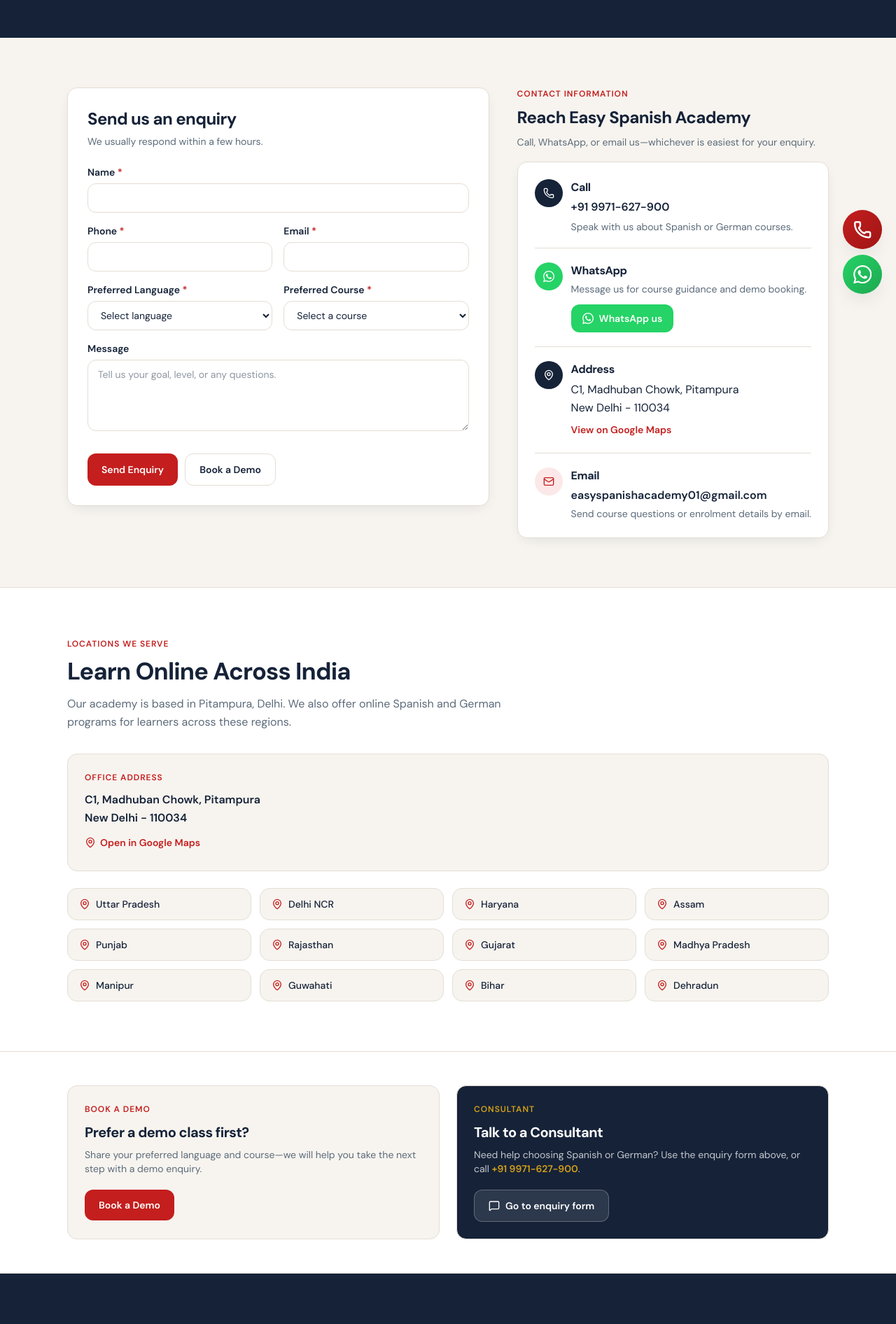
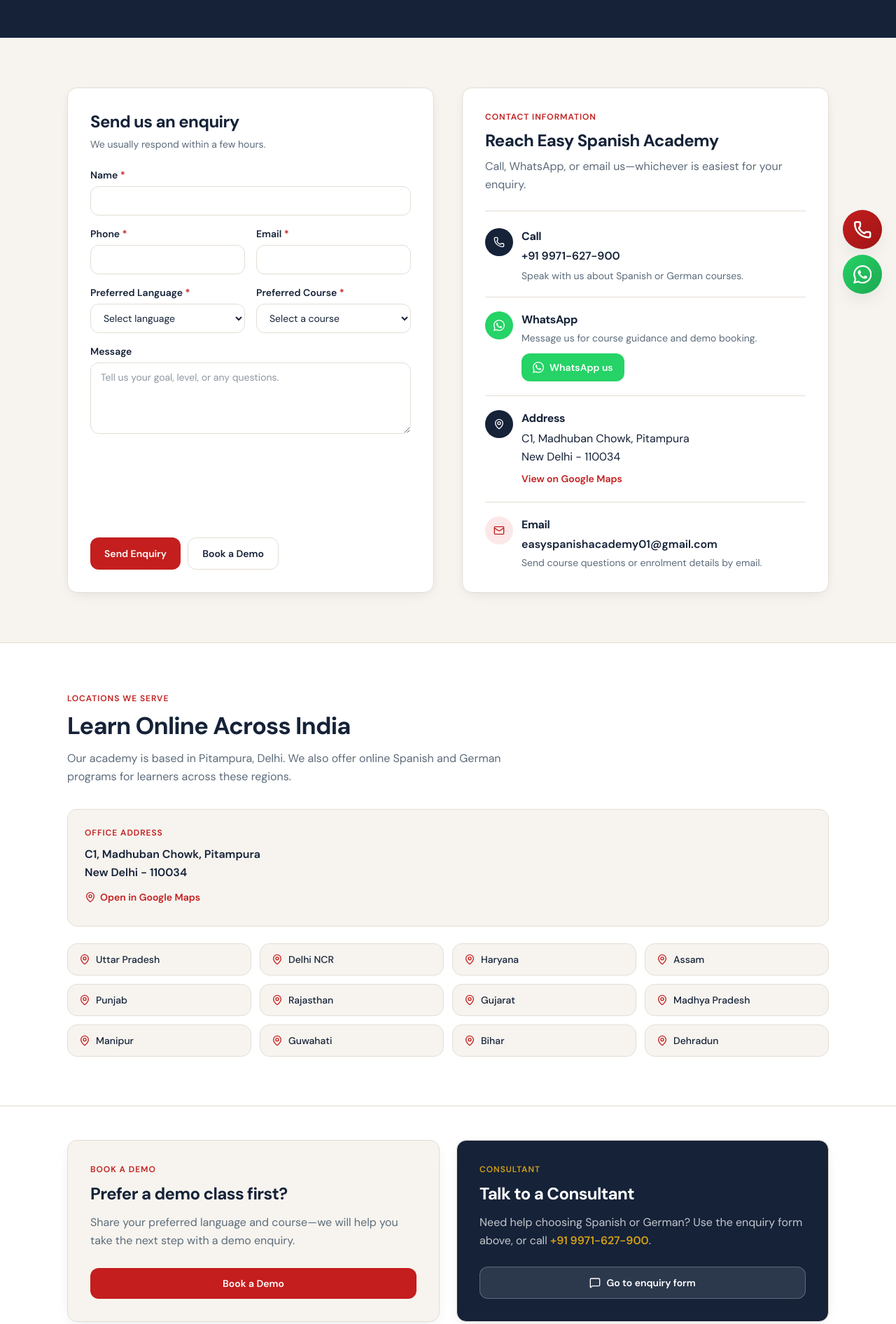
Before and after one commit to JagadeeshVajrapu/easy-spanish-academy, a Next.js app: page /contact in a window 1280 px wide. Shown: the part 360-2252 px from the top of the page at 70% size. Built offline with nearby package versions, Linux system fonts and the light colour scheme.

Commit message:
contact page updated

```diff
--- a/src/app/contact/page.tsx
+++ b/src/app/contact/page.tsx
@@ -42,25 +42,26 @@
 
       {/* CONTACT INFO + FORM */}
       <section className="section-pad bg-esa-bg">
-        <div className="container-esa grid gap-8 lg:grid-cols-[1.15fr_0.85fr] lg:items-start lg:gap-10">
-          {/* Enquiry form — left on desktop (reference layout) */}
-          <div className="order-2 lg:order-1">
-            <ContactForm />
+        <div className="container-esa grid gap-8 lg:grid-cols-2 lg:items-stretch lg:gap-10">
+          {/* Enquiry form — left on desktop */}
+          <div className="order-2 flex h-full lg:order-1">
+            <ContactForm className="h-full" />
           </div>
 
-          {/* Primary contact area — Call / WhatsApp / Email once */}
-          <aside className="order-1 space-y-4 lg:order-2">
-            <div>
+          {/* Primary contact area */}
+          <aside className="order-1 flex h-full lg:order-2">
+            <div className="flex h-full w-full flex-col rounded-xl border border-esa-border bg-white p-6 shadow-esa-soft sm:p-8">
+              <div className="mb-6 border-b border-esa-border pb-6">
                 <p className="text-label text-esa-red">Contact information</p>
                 <h2 className="mt-2 text-xl font-bold text-esa-navy sm:text-2xl">
                   Reach Easy Spanish Academy
                 </h2>
-              <p className="mt-2 text-sm leading-relaxed text-esa-muted">
+                <p className="mt-2 text-sm leading-relaxed text-esa-muted sm:text-base">
                   Call, WhatsApp, or email us—whichever is easiest for your enquiry.
                 </p>
               </div>
 
-            <div className="rounded-xl border border-esa-border bg-white p-5 shadow-esa-soft sm:p-6">
+              <div className="flex flex-1 flex-col">
               <div className="flex items-start gap-3">
                 <span className="inline-flex h-10 w-10 shrink-0 items-center justify-center rounded-full bg-esa-navy text-white">
                   <Phone className="h-4 w-4" aria-hidden />
@@ -146,6 +147,7 @@
                 </div>
               </div>
               </div>
+            </div>
           </aside>
         </div>
       </section>
@@ -198,30 +200,30 @@
 
       {/* BOOK A DEMO + TALK TO CONSULTANT */}
       <section className="border-t border-esa-border bg-white">
-        <div className="container-esa grid gap-4 py-10 sm:py-12 lg:grid-cols-2 lg:gap-6">
-          <div className="rounded-xl border border-esa-border bg-esa-bg p-5 sm:p-6">
+        <div className="container-esa grid auto-rows-fr gap-5 py-10 sm:py-12 lg:grid-cols-2 lg:gap-6">
+          <div className="flex h-full min-h-[240px] flex-col rounded-xl border border-esa-border bg-esa-bg p-6 shadow-esa-soft sm:min-h-[260px] sm:p-8">
             <p className="text-label text-esa-red">Book a Demo</p>
-            <h2 className="mt-2 text-xl font-bold text-esa-navy">
+            <h2 className="mt-2 text-xl font-bold text-esa-navy sm:text-2xl">
               Prefer a demo class first?
             </h2>
-            <p className="mt-2 text-sm text-esa-muted">
+            <p className="mt-3 flex-1 text-sm leading-relaxed text-esa-muted sm:text-base">
               Share your preferred language and course—we will help you take the
               next step with a demo enquiry.
             </p>
             <Link
               href="/book-demo"
-              className="mt-5 inline-flex rounded-lg bg-esa-red px-5 py-3 text-sm font-semibold text-white transition hover:bg-esa-red-dark focus-esa"
+              className="mt-6 inline-flex w-full items-center justify-center rounded-lg bg-esa-red px-5 py-3 text-sm font-semibold text-white transition hover:bg-esa-red-dark focus-esa sm:w-auto"
             >
               Book a Demo
             </Link>
           </div>
 
-          <div className="rounded-xl border border-esa-border bg-esa-navy p-5 text-white sm:p-6">
+          <div className="flex h-full min-h-[240px] flex-col rounded-xl border border-esa-border bg-esa-navy p-6 text-white shadow-esa-soft sm:min-h-[260px] sm:p-8">
             <p className="text-label text-esa-gold">Consultant</p>
-            <h2 className="mt-2 text-xl font-bold text-white">
+            <h2 className="mt-2 text-xl font-bold text-white sm:text-2xl">
               Talk to a Consultant
             </h2>
-            <p className="mt-2 text-sm text-white/75">
+            <p className="mt-3 flex-1 text-sm leading-relaxed text-white/75 sm:text-base">
               Need help choosing Spanish or German? Use the enquiry form above, or
               call{" "}
               <a href={SITE.phoneHref} className="font-semibold text-esa-gold focus-esa">
@@ -231,7 +233,7 @@
             </p>
             <a
               href="#contact-name"
-              className="mt-5 inline-flex items-center gap-2 rounded-lg border border-white/25 bg-white/10 px-5 py-3 text-sm font-semibold text-white transition hover:bg-white/15 focus-esa"
+              className="mt-6 inline-flex w-full items-center justify-center gap-2 rounded-lg border border-white/25 bg-white/10 px-5 py-3 text-sm font-semibold text-white transition hover:bg-white/15 focus-esa sm:w-auto"
             >
               <MessageSquare className="h-4 w-4" aria-hidden />
               Go to enquiry form
--- a/src/components/sections/ContactForm.tsx
+++ b/src/components/sections/ContactForm.tsx
@@ -58,7 +58,7 @@
   window.location.href = `mailto:${SITE.email}?subject=${subject}&body=${body}`;
 }
 
-function ContactFormFields() {
+function ContactFormFields({ className }: { className?: string }) {
   const searchParams = useSearchParams();
   const interest = searchParams.get("interest");
 
@@ -143,7 +143,12 @@
 
   if (submitted) {
     return (
-      <div className="rounded-xl border border-esa-border bg-white p-6 text-center shadow-esa-soft sm:p-8">
+      <div
+        className={cn(
+          "flex h-full flex-col justify-center rounded-xl border border-esa-border bg-white p-6 text-center shadow-esa-soft sm:p-8",
+          className,
+        )}
+      >
         <CheckCircle2 className="mx-auto h-11 w-11 text-esa-red" aria-hidden />
         <h3 className="mt-4 text-xl font-bold text-esa-navy">Enquiry sent</h3>
         <p className="mt-2 text-sm text-esa-muted">
@@ -181,7 +186,10 @@
   return (
     <form
       onSubmit={handleSubmit}
-      className="rounded-xl border border-esa-border bg-white p-5 shadow-esa-soft sm:p-7"
+      className={cn(
+        "flex h-full flex-col rounded-xl border border-esa-border bg-white p-6 shadow-esa-soft sm:p-8",
+        className,
+      )}
       noValidate
     >
       <h2 className="text-xl font-bold text-esa-navy sm:text-2xl">
@@ -269,7 +277,7 @@
         </div>
       </div>
 
-      <div className="mt-6 flex flex-col gap-2.5 sm:flex-row sm:flex-wrap">
+      <div className="mt-6 flex flex-col gap-2.5 sm:mt-auto sm:flex-row sm:flex-wrap sm:pt-4">
         <button
           type="submit"
           disabled={submitting}
@@ -291,16 +299,21 @@
   );
 }
 
-export function ContactForm() {
+export function ContactForm({ className }: { className?: string }) {
   return (
     <Suspense
       fallback={
-        <div className="rounded-xl border border-esa-border bg-white p-8 text-sm text-esa-muted shadow-esa-soft">
+        <div
+          className={cn(
+            "rounded-xl border border-esa-border bg-white p-8 text-sm text-esa-muted shadow-esa-soft",
+            className,
+          )}
+        >
           Loading enquiry form…
         </div>
       }
     >
-      <ContactFormFields />
+      <ContactFormFields className={className} />
     </Suspense>
   );
 }
```
Lines whose indentation alone changed are shown as unchanged.
